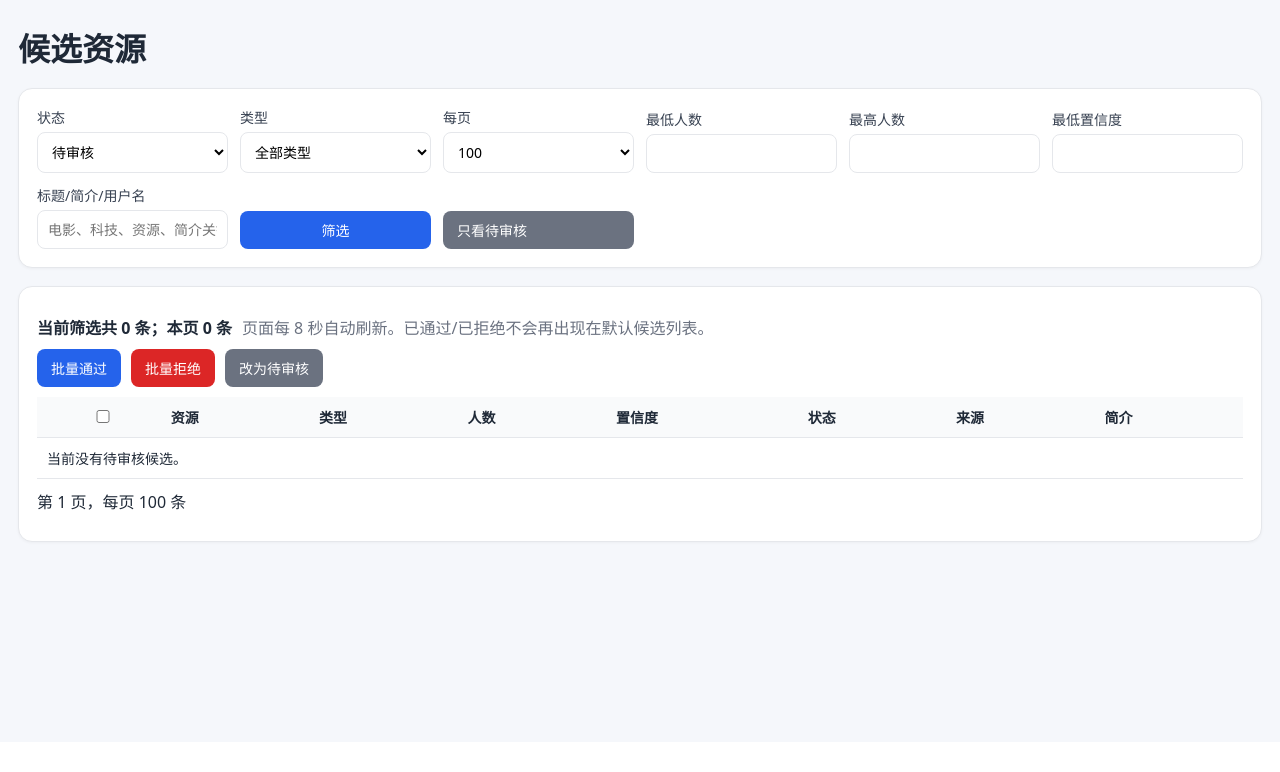
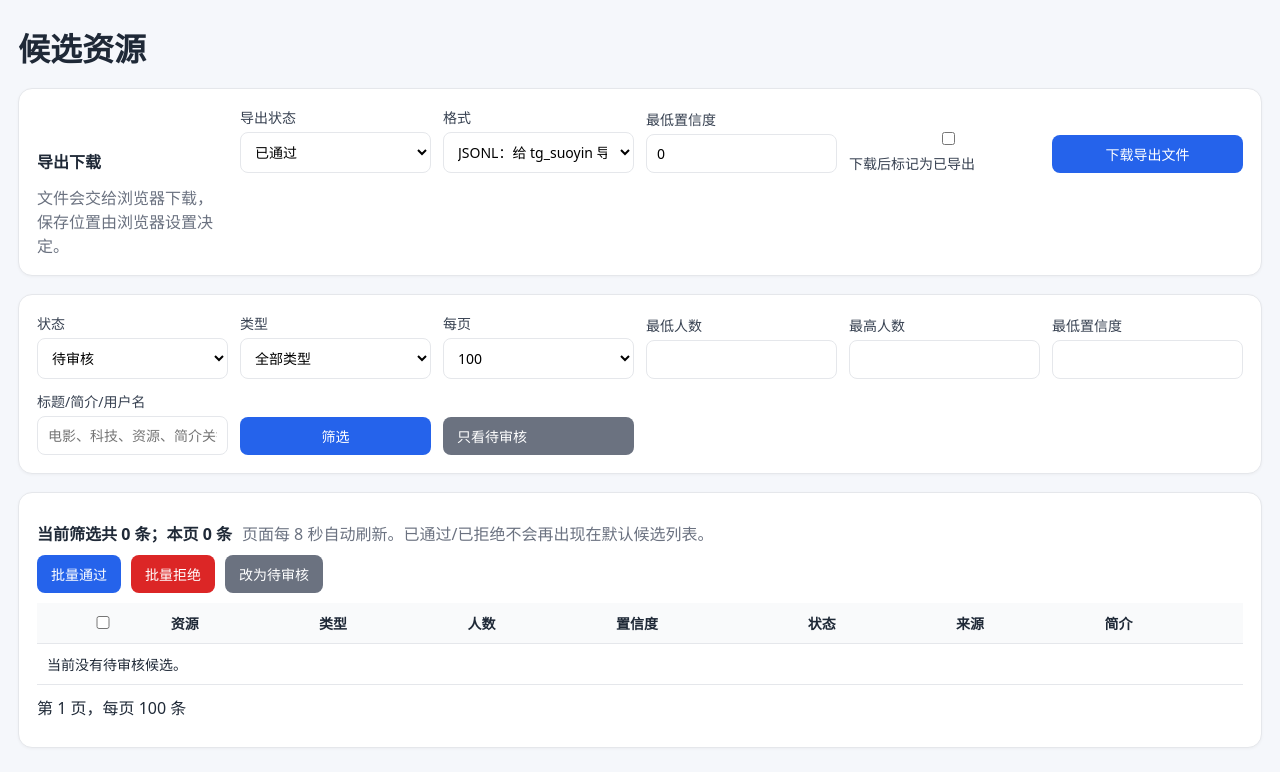
Before and after one commit to wanqingyyfs-ui/tg_caiji, a FastAPI app: page /candidates in a window 1280 px wide. Shown: the part 58-830 px from the top of the page. Before the commit the page ends 602 px from the top, so only its background shows below. Run offline with FastAPI, Linux system fonts and the light colour scheme; data that the repository does not hold is empty.

Commit message:
Add browser export controls to candidates page

```diff
--- a/collector/templates/candidates.html
+++ b/collector/templates/candidates.html
@@ -9,6 +9,34 @@
   <strong>{{ message }}</strong>
 </section>
 {% endif %}
+
+<section class="panel">
+  <form method="get" action="/export/download" class="filters">
+    <strong>导出下载</strong>
+    <label>导出状态
+      <select name="status">
+        <option value="approved" selected>已通过</option>
+        <option value="new">待审核</option>
+        <option value="exported">已导出</option>
+        <option value="rejected">已拒绝</option>
+      </select>
+    </label>
+    <label>格式
+      <select name="format">
+        <option value="jsonl" selected>JSONL：给 tg_suoyin 导入</option>
+        <option value="csv">CSV：表格查看</option>
+      </select>
+    </label>
+    <label>最低置信度
+      <input name="min_confidence" type="number" step="0.01" min="0" max="1" value="0">
+    </label>
+    <label>
+      <input name="mark_exported" type="checkbox" value="true"> 下载后标记为已导出
+    </label>
+    <button type="submit">下载导出文件</button>
+    <span class="muted">文件会交给浏览器下载，保存位置由浏览器设置决定。</span>
+  </form>
+</section>
 
 <section class="panel">
   <form method="get" action="/candidates" class="filters">
```
